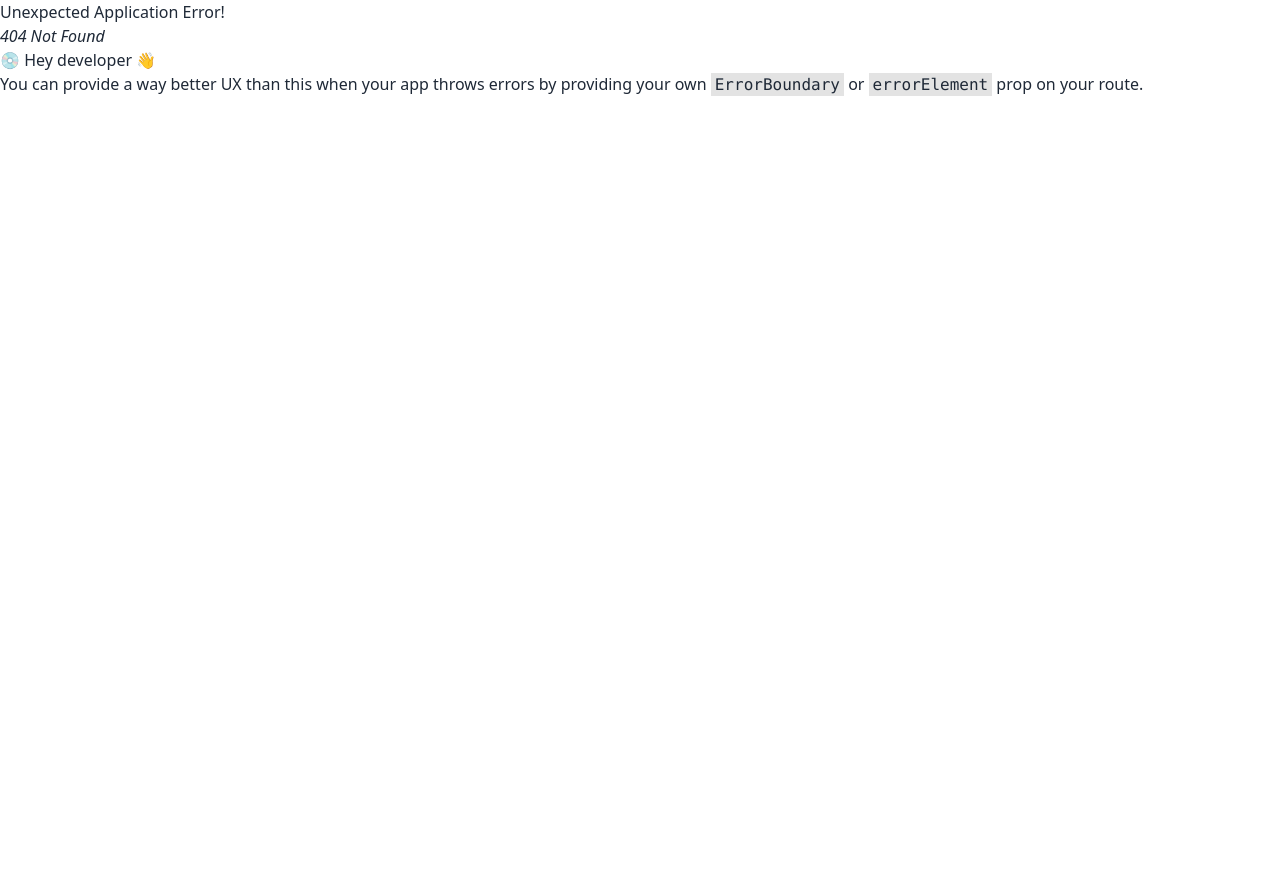
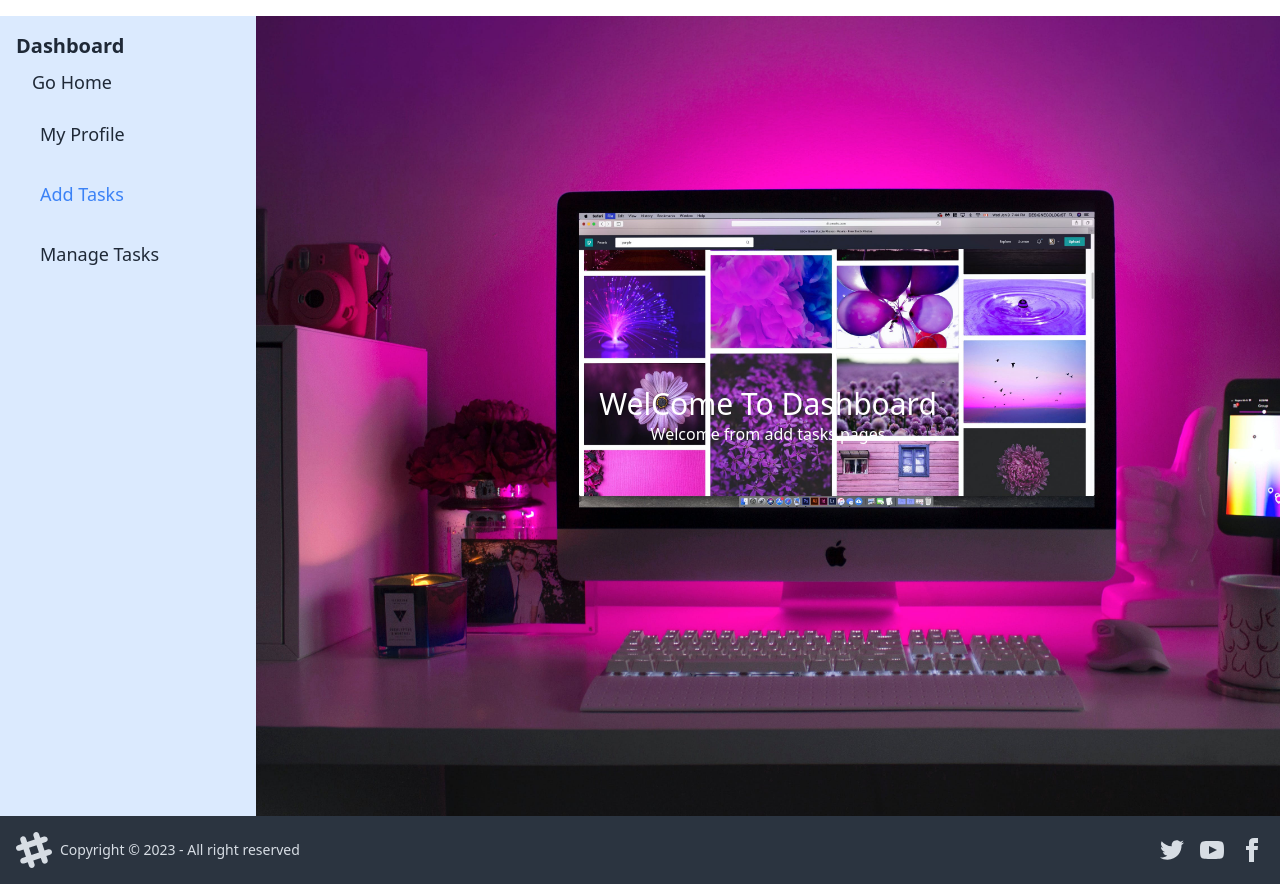
Before and after one commit to Rifat-Shuvo/taskmanage, a React (Vite) app: page /dashboard/add in a window 1280 px wide. Before the commit this address had no page. Before the commit the page ends 800 px from the top, so only its background shows below. Built offline with nearby package versions, Linux system fonts and the light colour scheme.

Commit message:
Dashboard pages and dashboard layout is implemented

```diff
--- a/package.json
+++ b/package.json
@@ -15,6 +15,7 @@
     "match-sorter": "^6.3.1",
     "react": "^18.2.0",
     "react-dom": "^18.2.0",
+    "react-hot-toast": "^2.4.1",
     "react-router-dom": "^6.21.0",
     "sort-by": "^1.2.0"
   },
--- /dev/null
+++ b/src/Pages/Dashboard/Addtask.jsx
@@ -0,0 +1,11 @@
+import React from 'react';
+
+const Addtask = () => {
+    return (
+        <div>
+           Welcome from add tasks pages
+        </div>
+    );
+};
+
+export default Addtask;
--- /dev/null
+++ b/src/Pages/Dashboard/Dashboard.jsx
@@ -0,0 +1,38 @@
+import React from 'react';
+import { Link, NavLink, Outlet } from 'react-router-dom';
+import Footer from '../../Componenets/Footer';
+
+const Dashboard = () => {
+    const dashboardlinks = <>
+        <li className='p-2 text-lg'> <NavLink to={'/dashboard/profile'} className={({ isActive }) => (isActive ? 'text-blue-500' : '')}>My Profile</NavLink></li>
+        <li className='p-2 text-lg'> <NavLink to={'/dashboard/add'} className={({ isActive }) => (isActive ? 'text-blue-500' : '')}>Add Tasks</NavLink></li>
+        <li className='p-2 text-lg'> <NavLink to={'/dashboard/manage'} className={({ isActive }) => (isActive ? 'text-blue-500' : '')}>Manage Tasks</NavLink></li>
+    </>
+    return (
+        <div>
+            <div className="drawer pt-4 md:drawer-open">
+                <input id="my-drawer-2" type="checkbox" className="drawer-toggle" />
+                <div className="drawer-content bg-cover text-white bg-[url('/Banner.jpg')] flex flex-col items-center justify-center">
+                    <label htmlFor="my-drawer-2" className="btn btn-primary drawer-button md:hidden">Open Menu</label>
+
+                    <h1 className='text-3xl text-center'>WelCome To Dashboard</h1>
+
+                    <Outlet></Outlet>
+                </div>
+                <div className="drawer-side">
+                    <label htmlFor="my-drawer-2" aria-label="close sidebar" className="drawer-overlay"></label>
+                    <ul className="menu p-4 w-64 min-h-full bg-blue-100 text-base-content">
+                        {/* Sidebar content here */}
+                        <li className='text-xl font-bold'>Dashboard</li>
+                        <li className='text-lg'><Link to={'/'}>Go Home</Link></li>
+                        {dashboardlinks}
+                    </ul>
+
+                </div>
+            </div>
+            <Footer></Footer>
+        </div>
+    );
+};
+
+export default Dashboard;
--- /dev/null
+++ b/src/Pages/Dashboard/Managetask.jsx
@@ -0,0 +1,11 @@
+import React from 'react';
+
+const Managetask = () => {
+    return (
+        <div>
+            Hello from manage task pages
+        </div>
+    );
+};
+
+export default Managetask;
--- /dev/null
+++ b/src/Pages/Dashboard/Myprofile.jsx
@@ -0,0 +1,11 @@
+import React from 'react';
+
+const Myprofile = () => {
+    return (
+        <div>
+            Welcome from my profile pages
+        </div>
+    );
+};
+
+export default Myprofile;
--- a/src/Pages/Login.jsx
+++ b/src/Pages/Login.jsx
@@ -1,13 +1,38 @@
-import React from 'react';
-import { Link } from 'react-router-dom';
+import React, { useContext } from 'react';
+import { Link, useLocation, useNavigate } from 'react-router-dom';
 import SocialLiogin from '../Componenets/SocialLiogin';
+import { AuthContext } from '../providers/AuthProvider';
+import toast from 'react-hot-toast';
 
 const Login = () => {
+
+    const {signIn} = useContext(AuthContext)
+    // const location = useLocation()
+    const navigate = useNavigate()
+
+    const handleLogin = (e) =>{
+        e.preventDefault()
+        const form = e.target
+        const email = form.email.value
+        const password = form.password.value
+        signIn(email, password)
+        .then(res => {
+
+            navigate('/dashboard')
+            toast.success('login success')
+            console.log(res);
+        })
+        .catch(err=>{
+            toast.error('An Error Occured Try Again')
+            console.log(err);
+        })
+    }
+
     return (
         <div className=' bg-[url("/Banner.jpg")] bg-cover min-h-screen flex justify-center items-center'>
             <div className='bg-base-100 p-5 rounded-xl shadow-xl w-[31%]'>
                 <h1 className='text-center text-xl font-bold text-blue-500'> Please Login Now</h1>
-                <form>
+                <form onSubmit={handleLogin}>
                     <label className='label'>
                         <span className='text-blue-500 font-medium'>Email:</span>
                     </label>
--- a/src/main.jsx
+++ b/src/main.jsx
@@ -4,11 +4,12 @@ import ReactDOM from 'react-dom/client'
 import './index.css'
 import { RouterProvider } from 'react-router-dom'
 import Routes from './Componenets/Routes.jsx'
+import { Toaster } from 'react-hot-toast'
 
 ReactDOM.createRoot(document.getElementById('root')).render(
   <React.StrictMode>
     <RouterProvider router={Routes}>
-
+    <Toaster></Toaster>
     </RouterProvider>
   </React.StrictMode>,
 )
```
Also changed, not shown: src/Componenets/Routes.jsx (+22 -0 lines), 1 other file (tests, documents, lock files or other folders).
